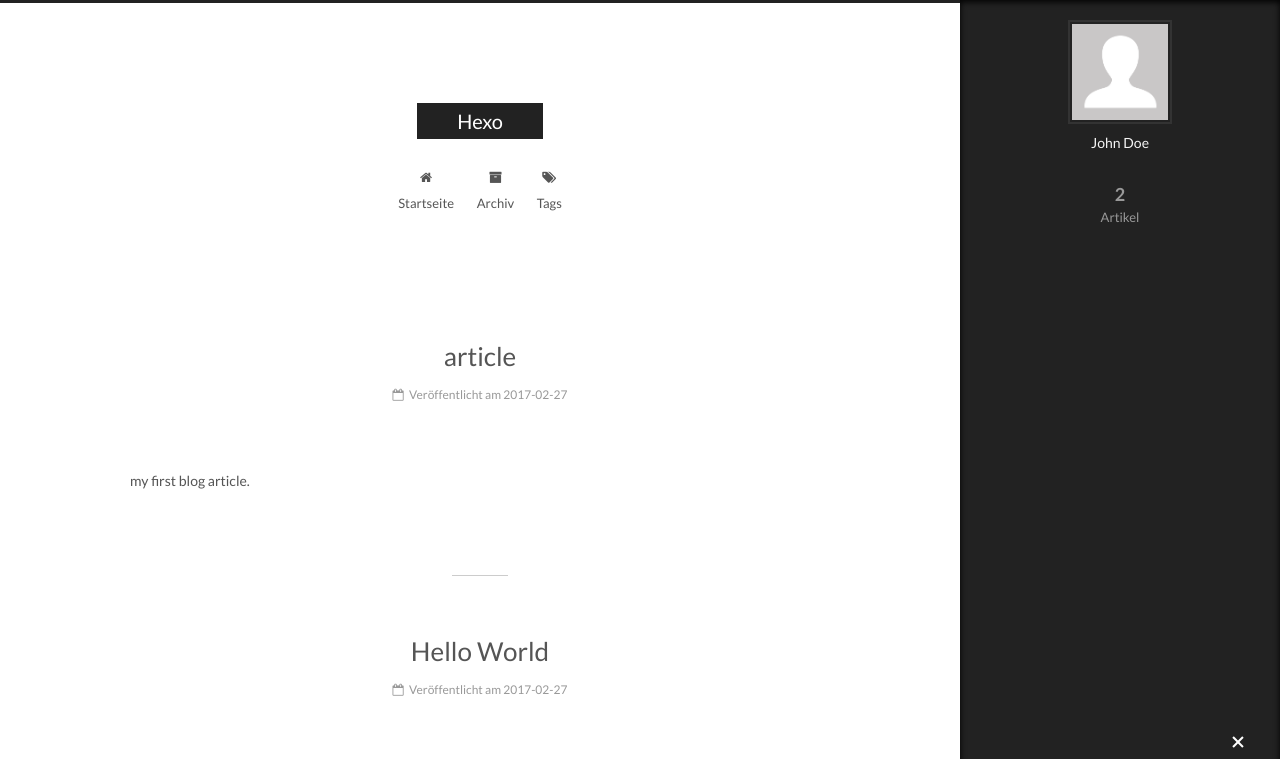
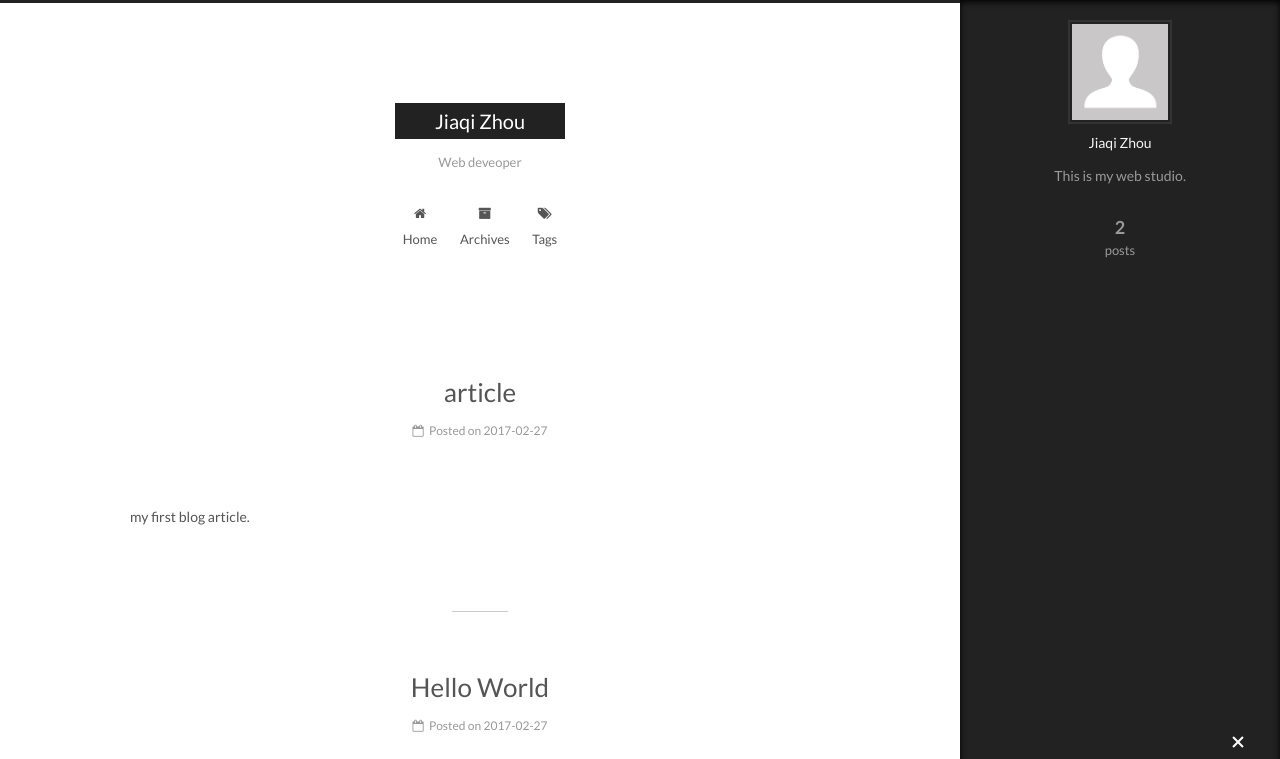
Before and after one commit to uwojiaqizhou/uwojiaqizhou.github.io, a plain HTML site: page index.html in a window 1280 px wide. Both pictures are taken after a click on the element 1238 px from the left and 743 px from the top of the page. Shown: the top 759 px of the page. Drawn offline with Linux system fonts and the light colour scheme.

Commit message:
Site updated: 2017-02-28 11:13:40

```diff
--- a/css/main.css
+++ b/css/main.css
@@ -1698,7 +1698,7 @@ pre .javascript .function {
   width: 4px;
   height: 4px;
   border-radius: 50%;
-  background: #f9e490;
+  background: #148870;
 }
 .links-of-blogroll {
   font-size: 13px;
--- a/index.html
+++ b/index.html
@@ -5,7 +5,7 @@
 
 
 
-<html class="theme-next muse use-motion" lang="">
+<html class="theme-next muse use-motion" lang="en">
 <head>
   <meta charset="UTF-8"/>
 <meta http-equiv="X-UA-Compatible" content="IE=edge" />
@@ -87,12 +87,15 @@
 
 
 
+<meta name="description" content="This is my web studio.">
 <meta property="og:type" content="website">
-<meta property="og:title" content="Hexo">
+<meta property="og:title" content="Jiaqi Zhou">
 <meta property="og:url" content="http://yoursite.com/index.html">
-<meta property="og:site_name" content="Hexo">
+<meta property="og:site_name" content="Jiaqi Zhou">
+<meta property="og:description" content="This is my web studio.">
 <meta name="twitter:card" content="summary">
-<meta name="twitter:title" content="Hexo">
+<meta name="twitter:title" content="Jiaqi Zhou">
+<meta name="twitter:description" content="This is my web studio.">
 
 
 
@@ -126,10 +129,10 @@
 
 
 
-  <title> Hexo </title>
+  <title> Jiaqi Zhou </title>
 </head>
 
-<body itemscope itemtype="http://schema.org/WebPage" lang="">
+<body itemscope itemtype="http://schema.org/WebPage" lang="en">
 
 
 
@@ -164,12 +167,12 @@
     <div class="custom-logo-site-title">
       <a href="/"  class="brand" rel="start">
         <span class="logo-line-before"><i></i></span>
-        <span class="site-title">Hexo</span>
+        <span class="site-title">Jiaqi Zhou</span>
         <span class="logo-line-after"><i></i></span>
       </a>
     </div>
 
-        <p class="site-subtitle"></p>
+        <p class="site-subtitle">Web deveoper</p>
 
   </div>
 
@@ -194,7 +197,7 @@
 
               <i class="menu-item-icon fa fa-fw fa-home"></i> <br />
 
-            Startseite
+            Home
           </a>
         </li>
 
@@ -204,7 +207,7 @@
 
               <i class="menu-item-icon fa fa-fw fa-archive"></i> <br />
 
-            Archiv
+            Archives
           </a>
         </li>
 
@@ -250,13 +253,13 @@
     <link itemprop="mainEntityOfPage" href="http://yoursite.com/2017/02/27/article/">
 
     <span hidden itemprop="author" itemscope itemtype="http://schema.org/Person">
-      <meta itemprop="name" content="John Doe">
+      <meta itemprop="name" content="Jiaqi Zhou">
       <meta itemprop="description" content="">
       <meta itemprop="image" content="/images/avatar.gif">
     </span>
 
     <span hidden itemprop="publisher" itemscope itemtype="http://schema.org/Organization">
-      <meta itemprop="name" content="Hexo">
+      <meta itemprop="name" content="Jiaqi Zhou">
     </span>
 
 
@@ -284,7 +287,7 @@
                 <i class="fa fa-calendar-o"></i>
               </span>
 
-                <span class="post-meta-item-text">Veröffentlicht am</span>
+                <span class="post-meta-item-text">Posted on</span>
 
               <time title="Post created" itemprop="dateCreated datePublished" datetime="2017-02-27T22:41:26-05:00">
                 2017-02-27
@@ -368,13 +371,13 @@
     <link itemprop="mainEntityOfPage" href="http://yoursite.com/2017/02/27/hello-world/">
 
     <span hidden itemprop="author" itemscope itemtype="http://schema.org/Person">
-      <meta itemprop="name" content="John Doe">
+      <meta itemprop="name" content="Jiaqi Zhou">
       <meta itemprop="description" content="">
       <meta itemprop="image" content="/images/avatar.gif">
     </span>
 
     <span hidden itemprop="publisher" itemscope itemtype="http://schema.org/Organization">
-      <meta itemprop="name" content="Hexo">
+      <meta itemprop="name" content="Jiaqi Zhou">
     </span>
 
 
@@ -402,7 +405,7 @@
                 <i class="fa fa-calendar-o"></i>
               </span>
 
-                <span class="post-meta-item-text">Veröffentlicht am</span>
+                <span class="post-meta-item-text">Posted on</span>
 
               <time title="Post created" itemprop="dateCreated datePublished" datetime="2017-02-27T20:47:04-05:00">
                 2017-02-27
@@ -516,10 +519,10 @@
         <div class="site-author motion-element" itemprop="author" itemscope itemtype="http://schema.org/Person">
           <img class="site-author-image" itemprop="image"
                src="/images/avatar.gif"
-               alt="John Doe" />
-          <p class="site-author-name" itemprop="name">John Doe</p>
+               alt="Jiaqi Zhou" />
+          <p class="site-author-name" itemprop="name">Jiaqi Zhou</p>
 
-              <p class="site-description motion-element" itemprop="description"></p>
+              <p class="site-description motion-element" itemprop="description">This is my web studio.</p>
 
         </div>
         <nav class="site-state motion-element">
@@ -528,7 +531,7 @@
             <div class="site-state-item site-state-posts">
               <a href="/archives">
                 <span class="site-state-item-count">2</span>
-                <span class="site-state-item-name">Artikel</span>
+                <span class="site-state-item-name">posts</span>
               </a>
             </div>
 
@@ -577,12 +580,12 @@
   <span class="with-love">
     <i class="fa fa-heart"></i>
   </span>
-  <span class="author" itemprop="copyrightHolder">John Doe</span>
+  <span class="author" itemprop="copyrightHolder">Jiaqi Zhou</span>
 </div>
 
 
 <div class="powered-by">
-  Erstellt mit  <a class="theme-link" href="https://hexo.io">Hexo</a>
+  Powered by <a class="theme-link" href="https://hexo.io">Hexo</a>
 </div>
 
 <div class="theme-info">
```
Also changed, not shown: 2017/02/27/article/index.html (+17 -17 lines), 2017/02/27/hello-world/index.html (+19 -19 lines), archives/2017/02/index.html (+20 -17 lines), archives/2017/index.html (+20 -17 lines), archives/index.html (+20 -17 lines), page/index.html (+17 -14 lines).
